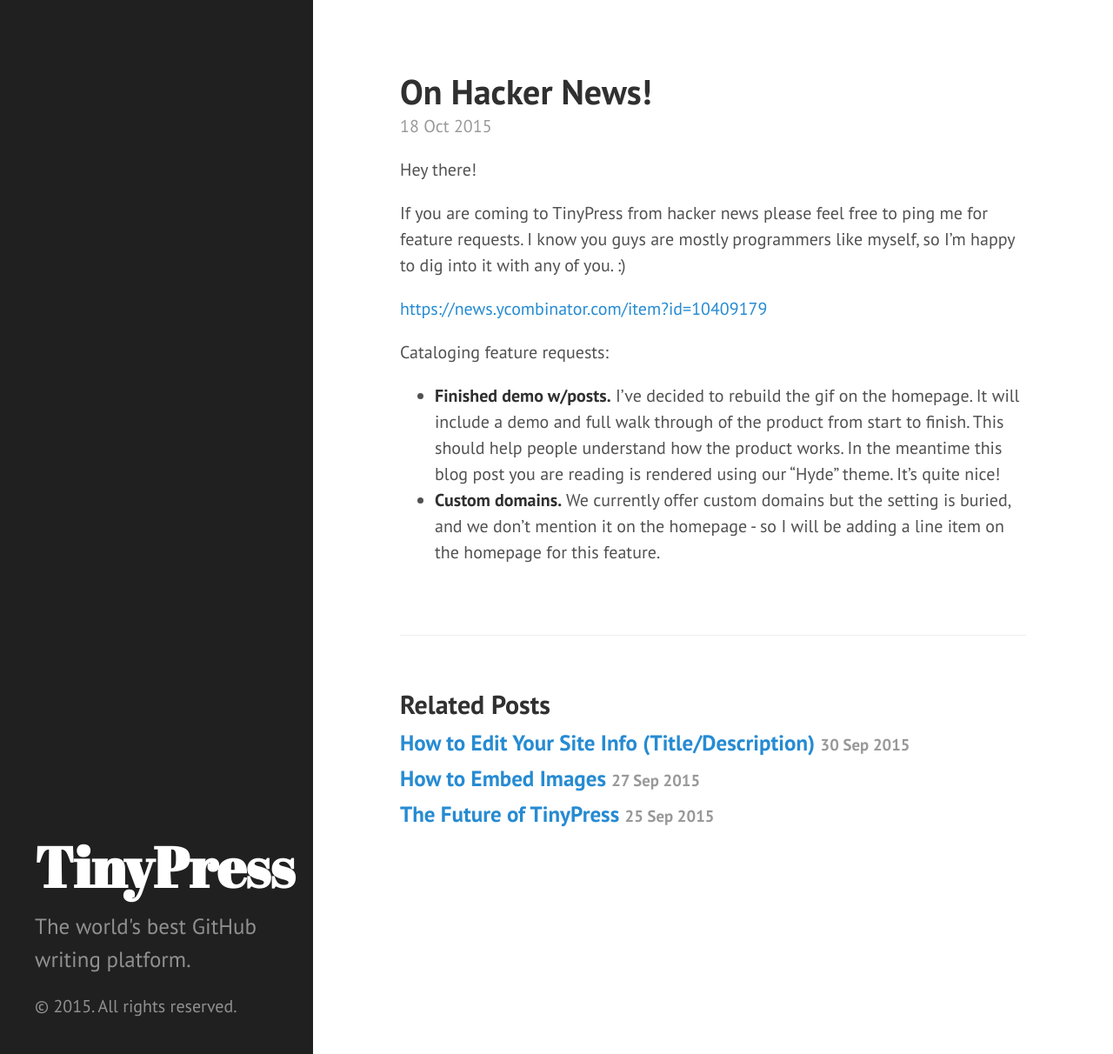
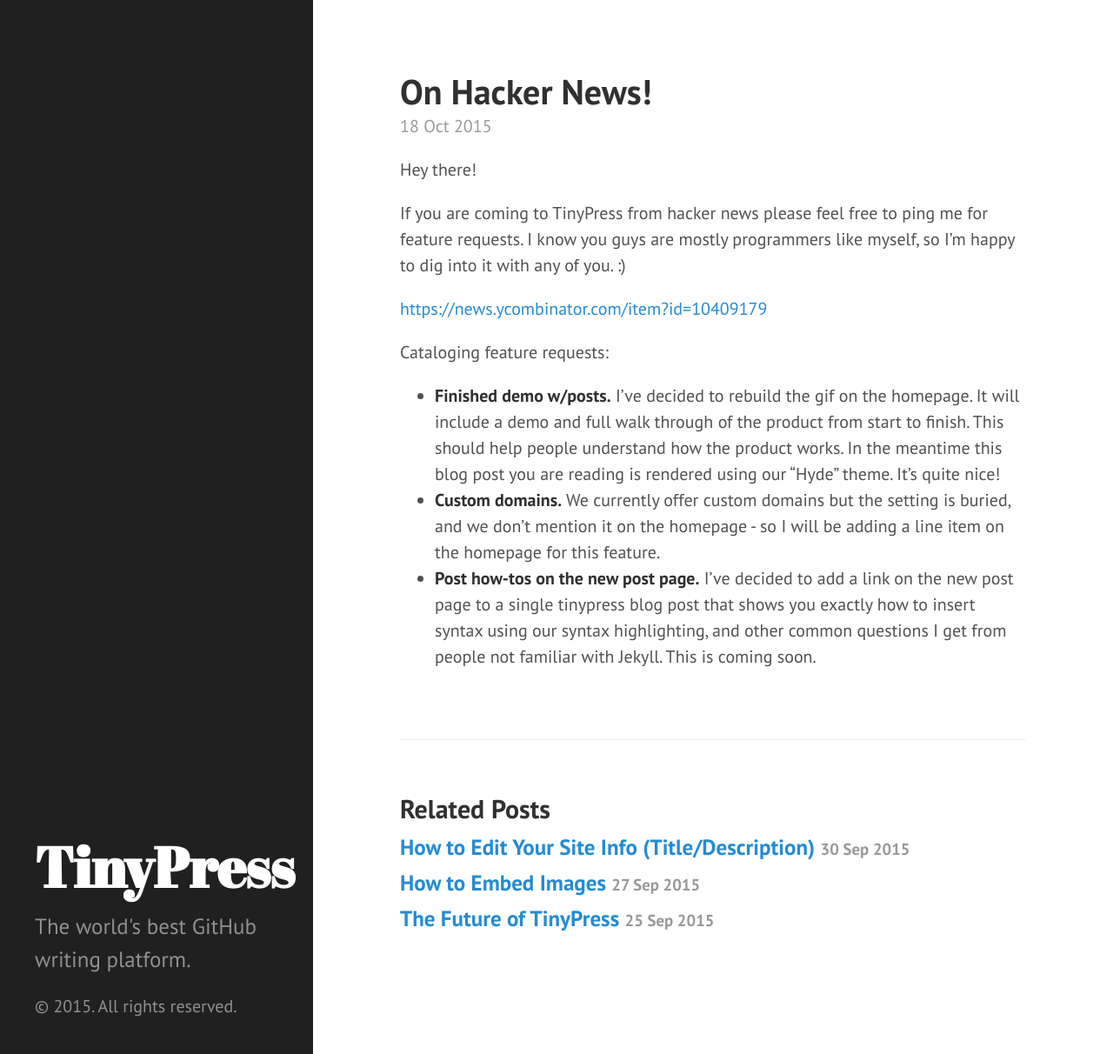
Before and after one commit to fugabi/tinypressco.github.io, a Jekyll site: the page built from _posts/2015-10-18-on-hacker-news.markdown, in a window 1280 px wide and 1212 px high. Shown: the whole window at 87% size. Built offline with Jekyll 4.4.1, drawn with Linux system fonts in a browser that asks for light colours.

Commit message:
Post update: On Hacker News!

```diff
--- a/_posts/2015-10-18-on-hacker-news.markdown
+++ b/_posts/2015-10-18-on-hacker-news.markdown
@@ -13,3 +13,4 @@ Cataloging feature requests:
 
 - <strong>Finished demo w/posts.</strong> I've decided to rebuild the gif on the homepage. It will include a demo and full walk through of the product from start to finish. This should help people understand how the product works. In the meantime this blog post you are reading is rendered using our "Hyde" theme. It's quite nice!
 - <strong>Custom domains.</strong> We currently offer custom domains but the setting is buried, and we don't mention it on the homepage - so I will be adding a line item on the homepage for this feature.
+- <strong>Post how-tos on the new post page.</strong> I've decided to add a link on the new post page to a single tinypress blog post that shows you exactly how to insert syntax using our syntax highlighting, and other common questions I get from people not familiar with Jekyll. This is coming soon.
```
